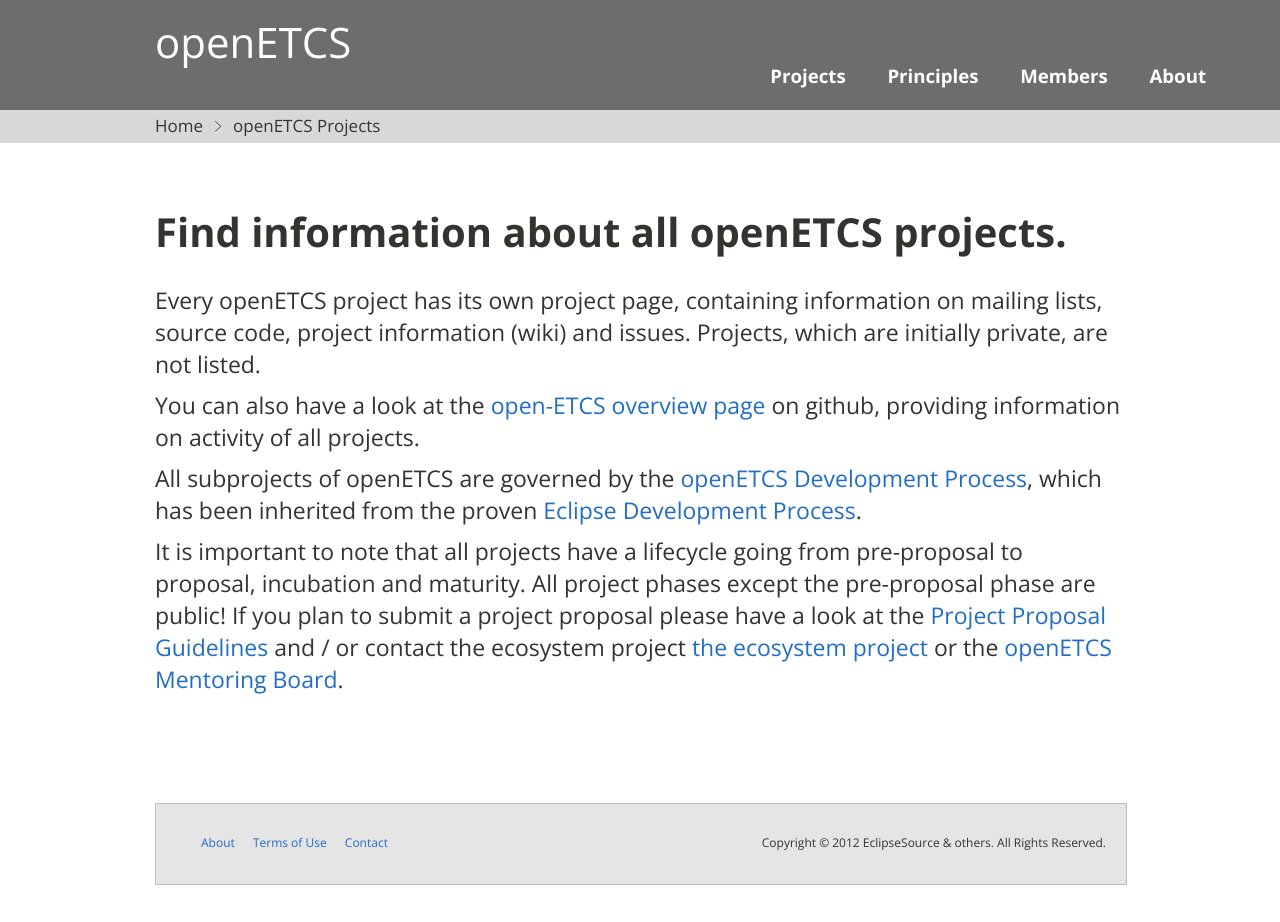
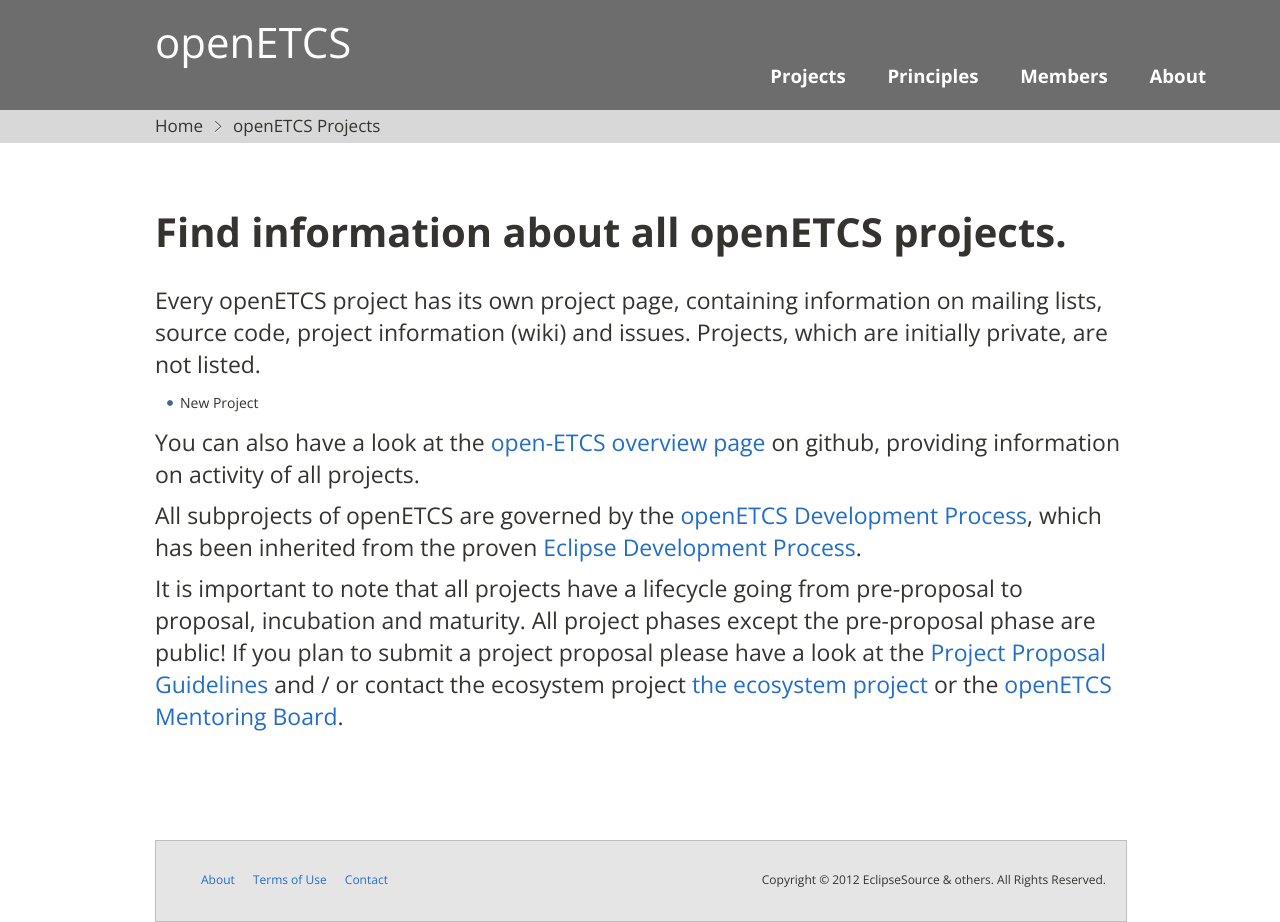
Before and after one commit to openETCS/openetcs.github.com, a Jekyll site: the page built from projects.html, in a window 1280 px wide. Built offline with Jekyll 4.4.1, drawn with Linux system fonts in a browser that asks for light colours; before the commit the page ends 900 px from its top, so only the background shows below that.

Commit message:
Update projects.html

```diff
--- a/projects.html
+++ b/projects.html
@@ -11,6 +11,8 @@ title: openETCS Projects
   </p>
   <p>
   <ul id="plist">
+<li>New Project</li>
+
   </ul>
   </p>
 <script>
```
